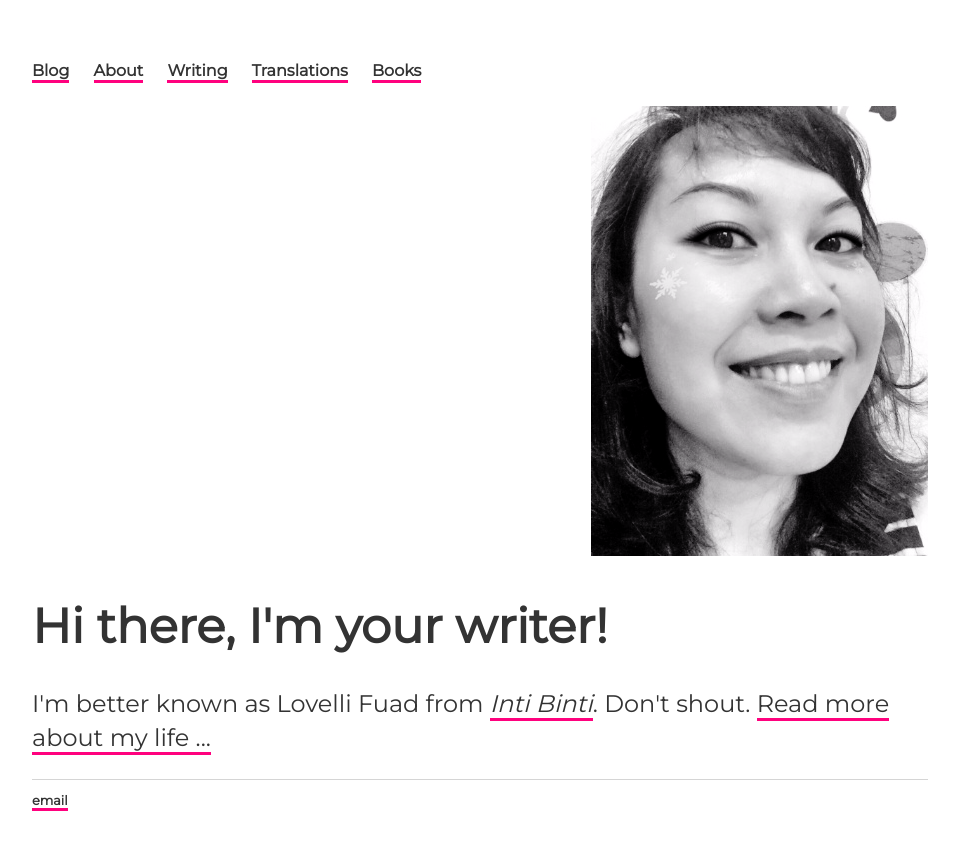
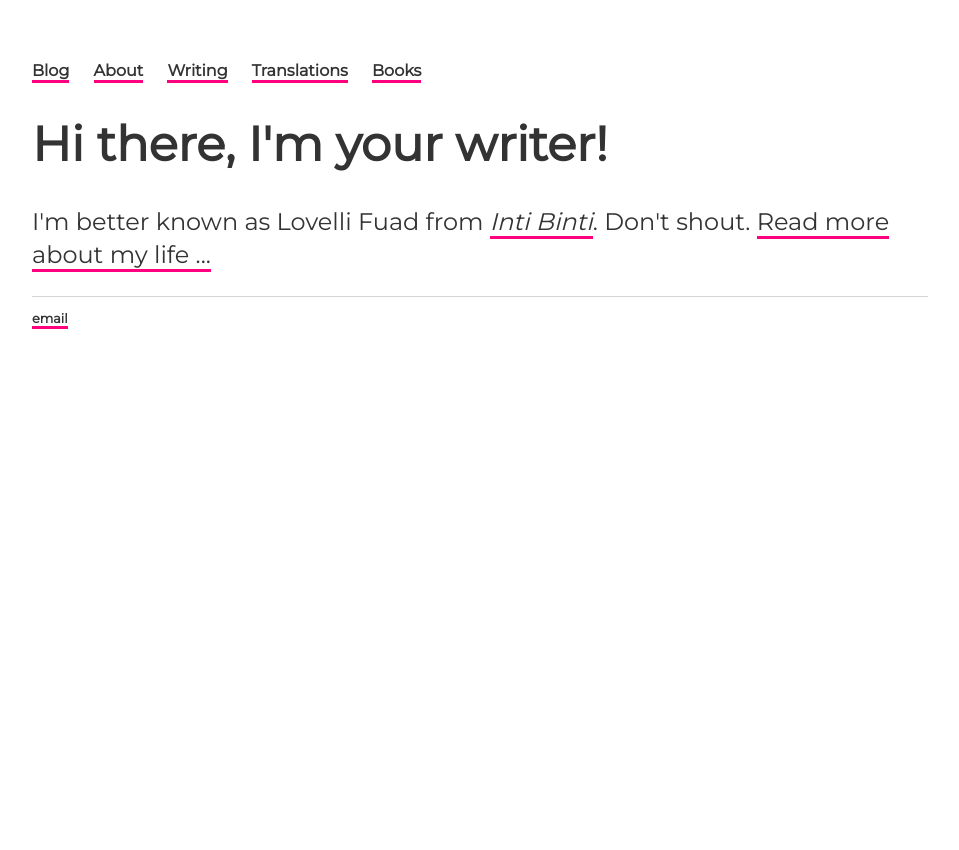
Before and after one commit to ariesti/ariesti.github.io, a Jekyll site: the page built from index.html, in a window 1280 px wide. Shown: the top 850 px of the page, without its empty margins (160-1119 px from the left). Built offline with Jekyll 4.4.1, drawn with Linux system fonts in a browser that asks for light colours.

Commit message:
Update index.html

```diff
--- a/index.html
+++ b/index.html
@@ -3,9 +3,6 @@ layout: default
 title: Lovelli Fuad, the data scientist
 ---
 <div class="blurb">
-	<p align="right">
- 		 <img src="assets/download.png" />
-	</p>
 	<h1>Hi there, I'm your writer!</h1>
 	<p>I'm better known as Lovelli Fuad from <em><a href="https://theminimalweb.wordpress.com/portfolio/yellow/">Inti Binti</a></em>. Don't shout. <a href="/about">Read more about my life ...</a></p>
 </div><!-- /.blurb -->
```
